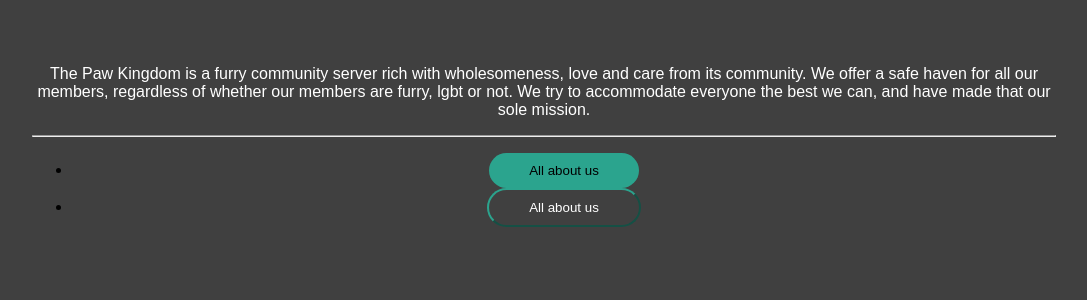
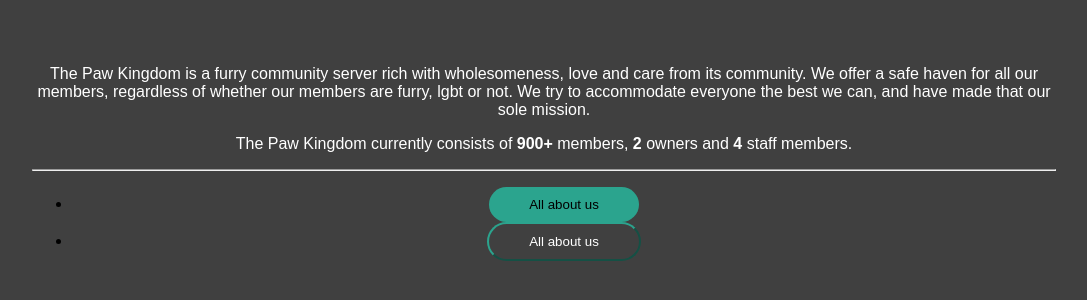
Before and after one commit to Wolfsvale/tpk-website, a plain HTML site: page index.html in a window 1280 px wide. Shown: the part 156-456 px from the top of the page, without its empty margins (96-1183 px from the left). Drawn offline with Linux system fonts and the light colour scheme.

Commit message:
Add statistics

```diff
--- a/index.html
+++ b/index.html
@@ -10,6 +10,8 @@
     <body>
         <div class="element-center padding-top-px5">
             <p>The Paw Kingdom is a furry community server rich with wholesomeness, love and care from its community. We offer a safe haven for all our members, regardless of whether our members are furry, lgbt or not. We try to accommodate everyone the best we can, and have made that our sole mission.</p>
+
+            <p>The Paw Kingdom currently consists of <b>900+</b> members, <b>2</b> owners and <b>4</b> staff members.</p>
             <hr>
 
             <ul class="listing-camouflage">
```
